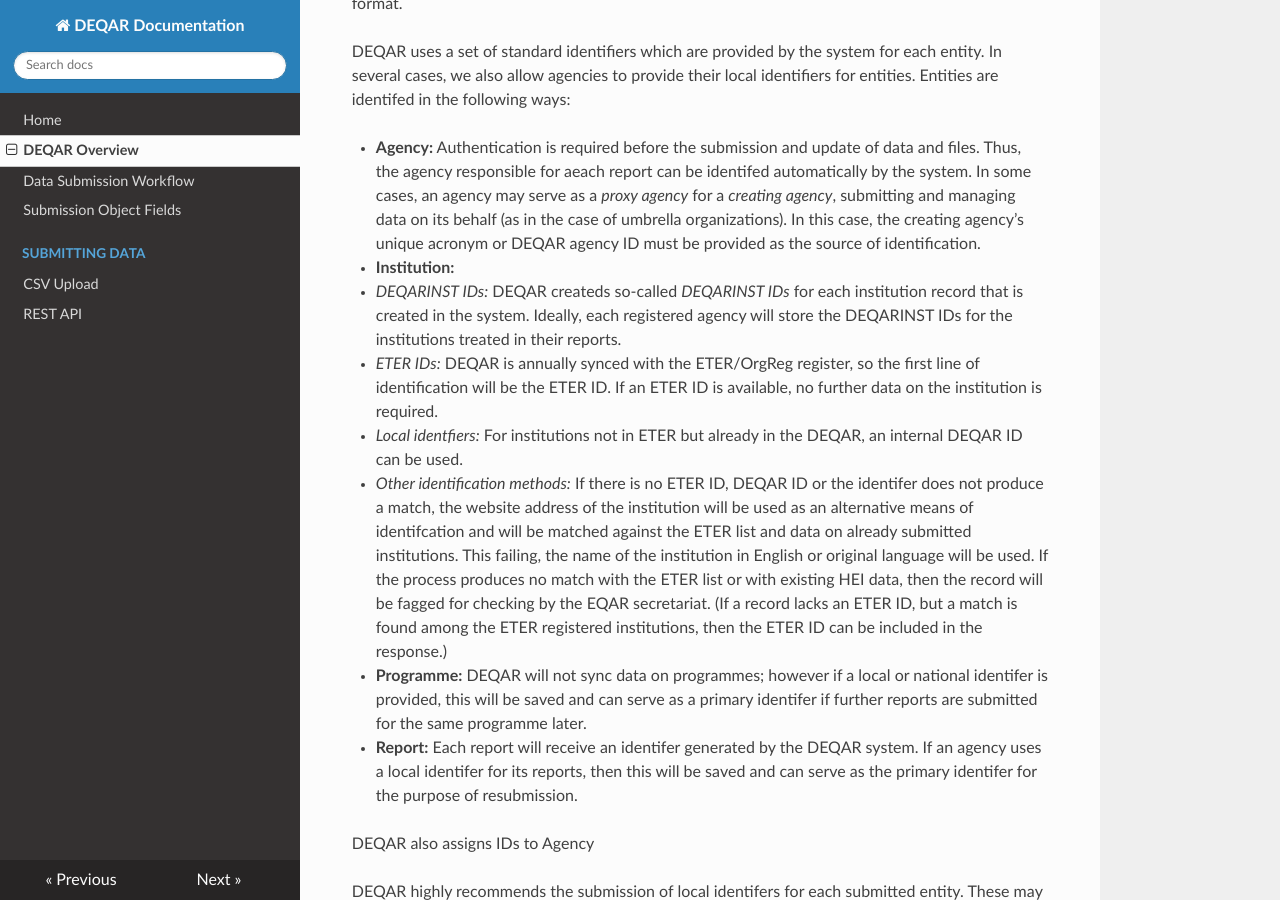
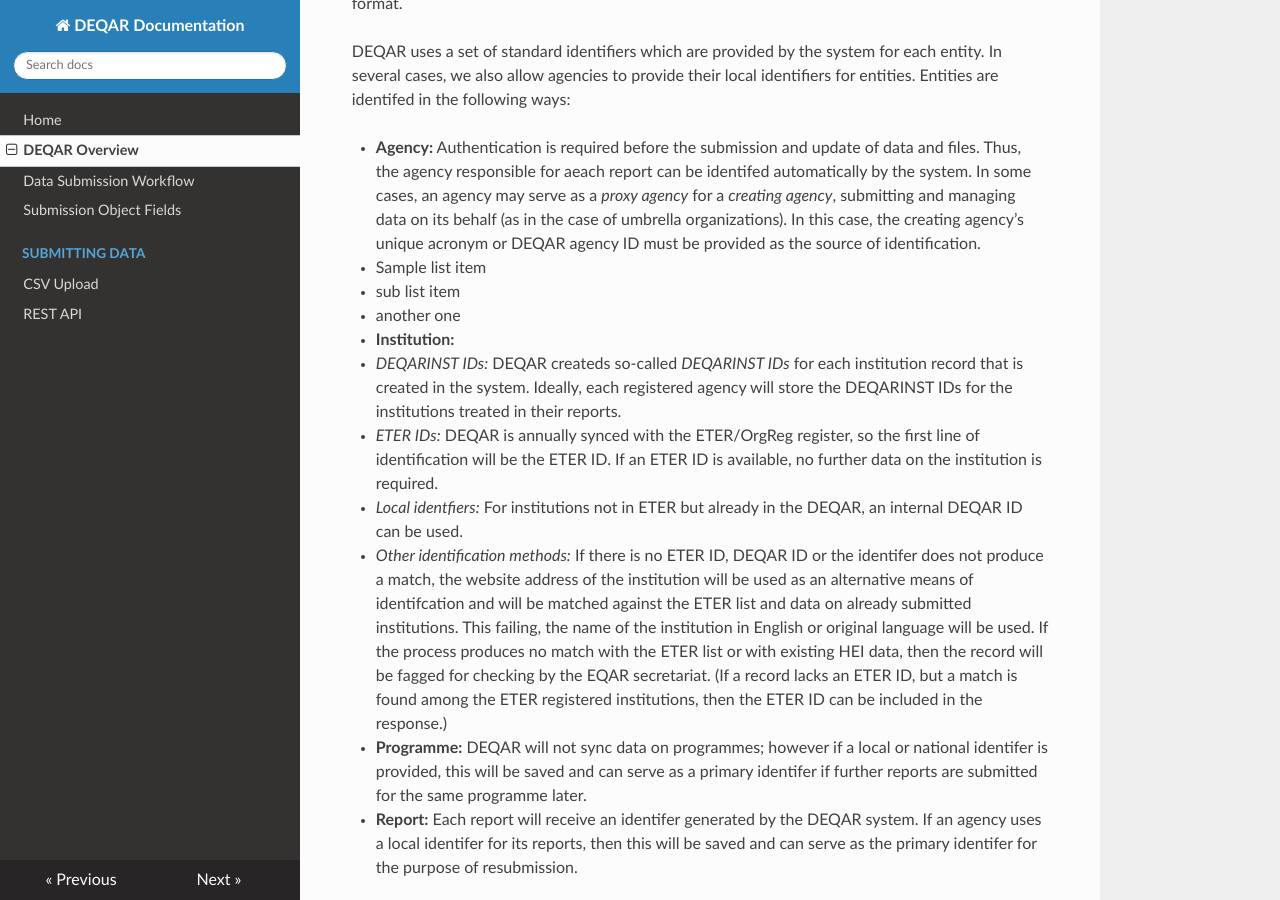
Before and after one commit to EQAR/deqar-docs, an MkDocs documentation site: the page built from docs/DEQAR_overview.md, in a window 1280 px wide and 900 px high, scrolled down 1272 px. Built offline with MkDocs 1.6.1, drawn with Linux system fonts in a browser that asks for light colours; nearby versions of some CDN libraries; old or Windows-style settings are respelled for this version of MkDocs.

Commit message:
Update DEQAR_overview.md

```diff
--- a/docs/DEQAR_overview.md
+++ b/docs/DEQAR_overview.md
@@ -35,6 +35,9 @@
 
 - **Agency:** Authentication is required before the submission and update of data and files. Thus, the agency responsible for aeach report can be identifed automatically by the system. In some cases, an agency may serve as a *proxy agency* for a *creating agency*, submitting and managing data on its behalf (as in the case of umbrella organizations). In this case, the creating agency’s unique acronym or DEQAR agency ID must be provided as the source of identification.
 
+- Sample list item
+  - sub list item
+  - another one
 - **Institution:**
   * *DEQARINST IDs:* DEQAR createds so-called *DEQARINST IDs* for each institution record that is created in the system. Ideally, each registered agency will store the DEQARINST IDs for the institutions treated in their reports.
   - *ETER IDs:* DEQAR is annually synced with the ETER/OrgReg register, so the first line of identification will be the ETER ID. If an ETER ID is available, no further data on the institution is required.
```
